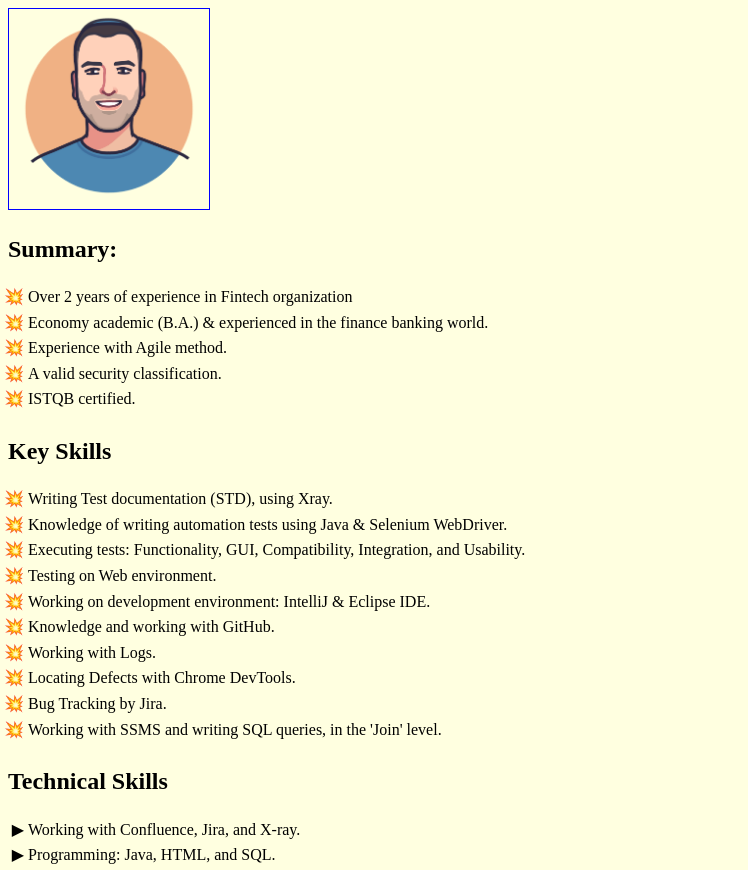
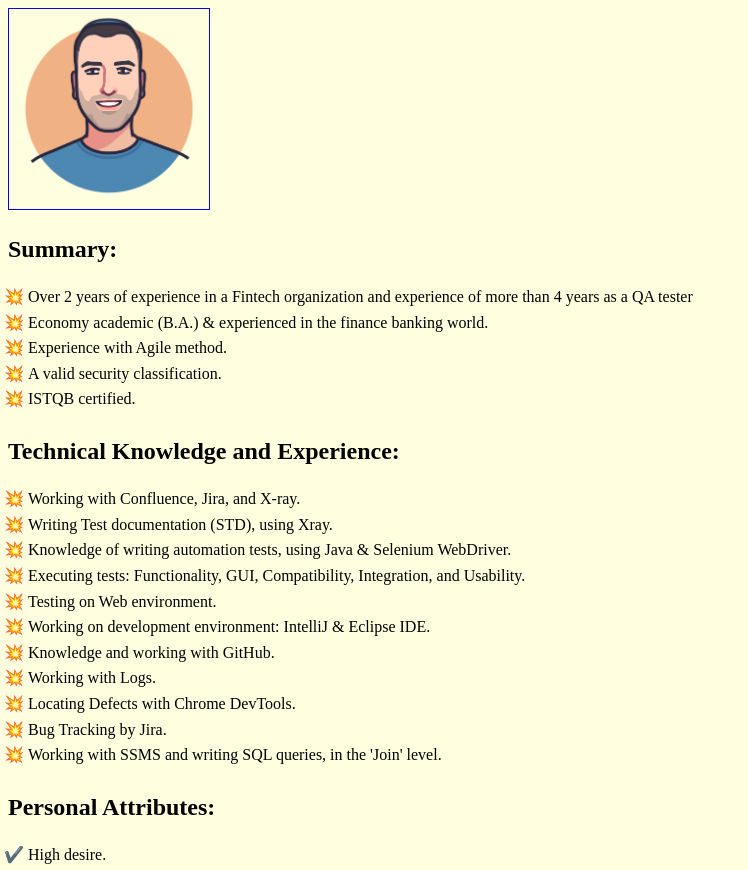
Before and after one commit to asafah83/html, a plain HTML site: page index.html in a window 1280 px wide. Shown: the part 73-943 px from the top of the page, without its empty margins (0-748 px from the left). Drawn offline with Linux system fonts and the light colour scheme.

Commit message:
Add new changes to index.html

```diff
--- a/index.html
+++ b/index.html
@@ -29,13 +29,13 @@
 </head>
 
 <body>
-<h1>My private info website</h1>
+<h1>My private info website </h1>
 <img src="images/image1.png" />
 <h2> Summary: </h2>
    <!-- QA Engineer Section -->
     <div class="section">
         <ul>
-            <li>Over 2 years of experience in Fintech organization</li>
+            <li>Over 2 years of experience in a Fintech organization and experience of more than 4 years as a QA tester</li>
 		    <li>Economy academic (B.A.) & experienced in the finance banking world.</li>
             <li>Experience with Agile method.</li>
 			<li>A valid security classification.</li>
@@ -44,10 +44,11 @@
     </div>
 	  <!-- Key Skills Section -->
     <div class="section">
-        <h2>Key Skills</h2>
+        <h2>Technical Knowledge and Experience:</h2>
         <ul>
-            <li>Writing Test documentation (STD), using Xray.</li>
-            <li>Knowledge of writing automation tests using Java & Selenium WebDriver.</li>
+            <li>Working with Confluence, Jira, and X-ray.</li>
+			<li>Writing Test documentation (STD), using Xray.</li>
+            <li>Knowledge of writing automation tests, using Java & Selenium WebDriver.</li>
             <li>Executing tests: Functionality, GUI, Compatibility, Integration, and Usability.</li>
             <li>Testing on Web environment.</li>
             <li>Working on development environment: IntelliJ & Eclipse IDE.</li>
@@ -59,18 +60,9 @@
         </ul>
     </div>
 
-    <!-- Technical Skills Section -->
-    <div class="section">
-        <h2>Technical Skills</h2>
-        <ul class="technical-skills">
-            <li>Working with Confluence, Jira, and X-ray.</li>
-            <li>Programming: Java, HTML, and SQL.</li>
-        </ul>
-    </div>
-
     <!-- Personal Attributes Section -->
     <div class="section">
-        <h2>Personal Attributes</h2>
+        <h2>Personal Attributes:</h2>
         <ul class="extra-info">
             <li>High desire.</li>
             <li>Life experience.</li>
```
